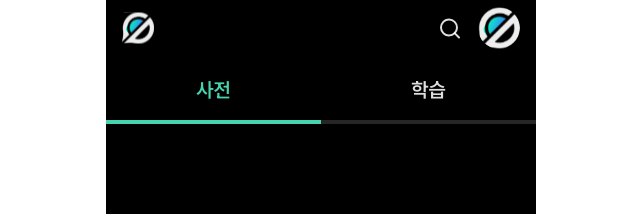
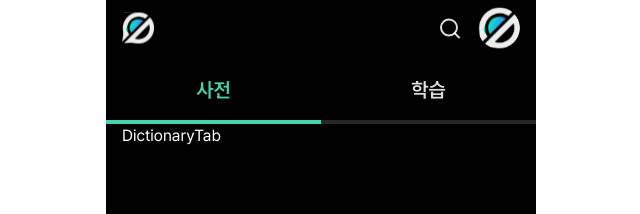
Before and after one commit to dnd-side-project/dnd-11th-10-frontend, a Next.js app: page /home/dictionary in a window 1280 px wide. Shown: the top 214 px of the page, without its empty margins (319-959 px from the left). Built offline with nearby package versions, Linux system fonts and the light colour scheme.

Commit message:
feat: 선택된 탭에 따라 페이지 렌더링하기

```diff
--- a/src/app/home/dictionary/page.tsx
+++ b/src/app/home/dictionary/page.tsx
@@ -1,3 +1,3 @@
 export default function DictionaryTab() {
-  return <>DictionaryTab</>
+  return <p className="text-white">DictionaryTab</p>
 }
--- a/src/app/home/layout.tsx
+++ b/src/app/home/layout.tsx
@@ -1,11 +1,17 @@
+import React from 'react'
 import Header from '../components/domain/home/Header'
 import Tabs from '../components/domain/home/Tabs'
 
-export default function HomeLayout() {
+type LayoutProps = {
+  children: React.ReactNode
+}
+
+export default function HomeLayout({ children }: LayoutProps) {
   return (
     <>
       <Header />
       <Tabs />
+      <div className="h-fit px-4">{children}</div>
     </>
   )
 }
--- a/src/app/home/learning/page.tsx
+++ b/src/app/home/learning/page.tsx
@@ -1,3 +1,3 @@
 export default function LearningTab() {
-  return <div>LearningTab</div>
+  return <p className="text-white">LearningTab</p>
 }
```
